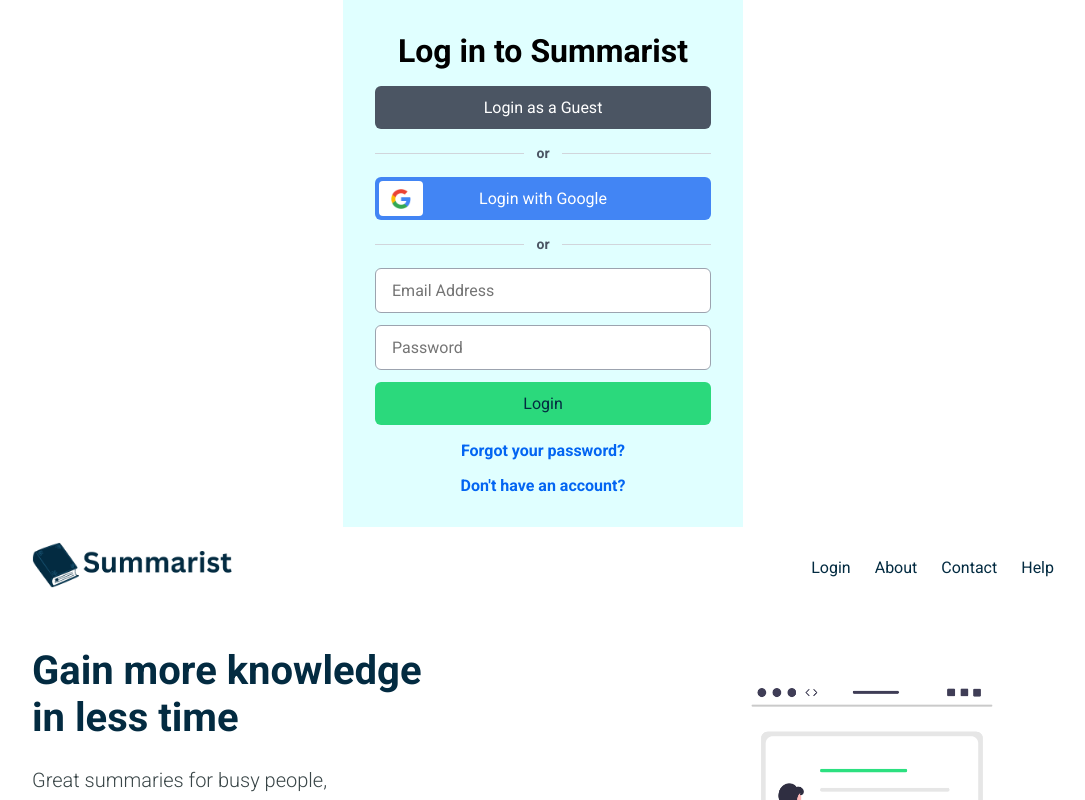
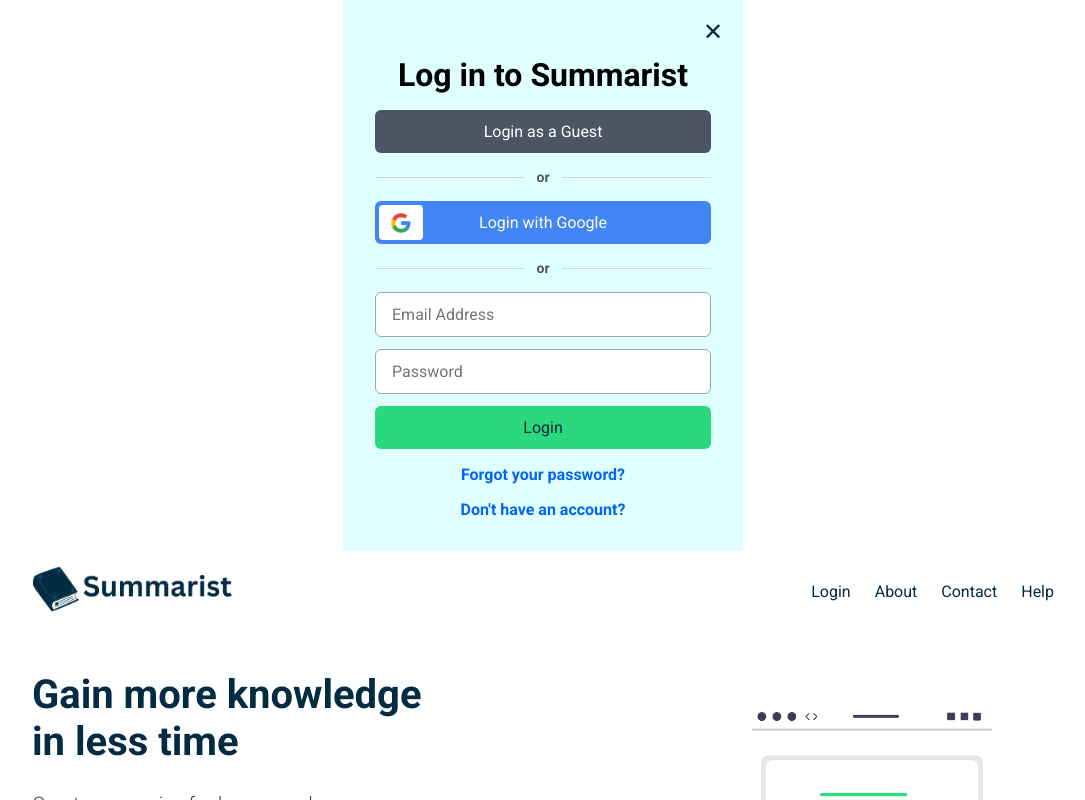
Before and after one commit to MdIslamNeon/advanced-internship, a Next.js app: page / in a window 1280 px wide. Both pictures are taken after a click on the item "Login". Shown: the top 800 px of the page, without its empty margins (97-1182 px from the left). Built offline with nearby package versions, Linux system fonts and the light colour scheme.

Commit message:
Added open and close modal for login

```diff
--- a/src/app/components/AuthModal.module.css
+++ b/src/app/components/AuthModal.module.css
@@ -1,8 +1,10 @@
 .title {
     text-align: center;
+    margin-top: 24px;
 }
 
 .authContainer {
+  position: relative;
   display: flex;
   flex-direction: column;
   gap: 16px;
@@ -95,3 +97,17 @@
   color: #0365f2;
   cursor: pointer;
 }
+
+.closeBtn {
+  position: absolute;
+  top: 16px;
+  right: 16px;
+  margin-bottom: 10px;
+  background: none;
+  border: none;
+  font-size: 24px;
+  line-height: 1;
+  color: #032b41;
+  cursor: pointer;
+  padding: 4px;
+}
--- a/src/app/components/AuthModal.tsx
+++ b/src/app/components/AuthModal.tsx
@@ -3,13 +3,14 @@
 import googleLogo from "../../../public/google.png";
 import Image from "next/image";
 
-function AuthModal() {
+function AuthModal({closeModal}: {closeModal: () => void}) {
 
     function handleSubmit() {
 
     }
   return (
     <div className={styles.authContainer}>
+      <button className={styles.closeBtn} onClick={closeModal}>✕</button>
       <h1 className={styles.title}>Log in to Summarist</h1>
       <button className={`${styles.ctaBtn} ${styles.guestBtn}`}>
         Login as a Guest
--- a/src/app/components/Landing.tsx
+++ b/src/app/components/Landing.tsx
@@ -2,7 +2,7 @@
 import Image from "next/image";
 import landing from "../../../public/landing.png";
 
-function Landing() {
+function Landing({openModal}: {openModal: () => void}) {
   return (
     <section id="landing">
       <div className="container">
@@ -20,7 +20,7 @@
                 <br className="remove--tablet" />
                 and even people who don’t like to read.
               </div>
-              <button className="btn home__cta--btn">Login</button>
+              <button className="btn home__cta--btn" onClick={openModal}>Login</button>
             </div>
             <figure className="landing__image--mask">
               <Image src={landing} alt="landing" />
--- a/src/app/components/NavBar.tsx
+++ b/src/app/components/NavBar.tsx
@@ -2,7 +2,7 @@
 import Image from "next/image";
 import logo from "../../../public/logo.png";
 
-function NavBar() {
+function NavBar({openModal}: {openModal: () => void}) {
   return (
     <nav className="nav">
       <div className="nav__wrapper">
@@ -10,7 +10,7 @@
           <Image className="nav__img" src={logo} alt="logo" />
         </figure>
         <ul className="nav__list--wrapper">
-          <li className="nav__list nav__list--login">Login</li>
+          <li className="nav__list nav__list--login" onClick={openModal}>Login</li>
           <li className="nav__list nav__list--mobile">About</li>
           <li className="nav__list nav__list--mobile">Contact</li>
           <li className="nav__list nav__list--mobile">Help</li>
--- a/src/app/page.tsx
+++ b/src/app/page.tsx
@@ -1,3 +1,5 @@
+"use client"
+
 import NavBar from "./components/NavBar";
 import Landing from "./components/Landing";
 import Features from "./components/Features";
@@ -5,13 +7,24 @@
 import Numbers from "./components/Numbers";
 import Footer from "./components/Footer";
 import AuthModal from "./components/AuthModal";
+import { useState } from "react";
 
 export default function Home() {
+  const [isAuthModalOpen, setIsAuthModalOpen] = useState(false);
+
+  function openModal() {
+    setIsAuthModalOpen(true);
+  }
+
+  function closeModal() {
+    setIsAuthModalOpen(false);
+  }
+
   return (
     <>
-      <AuthModal />
-      <NavBar />
-      <Landing />
+      {isAuthModalOpen && <AuthModal closeModal={closeModal} />}
+      <NavBar openModal={openModal} />
+      <Landing openModal={openModal} />
       <Features />
       <Reviews />
       <Numbers />
```
